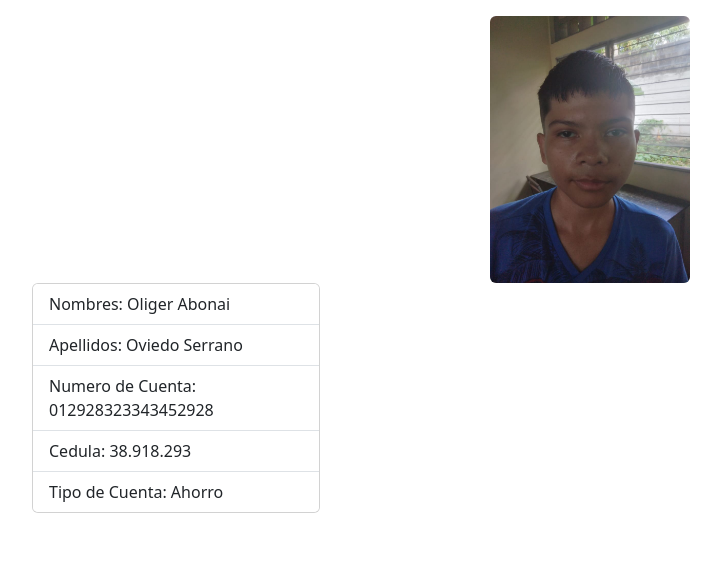
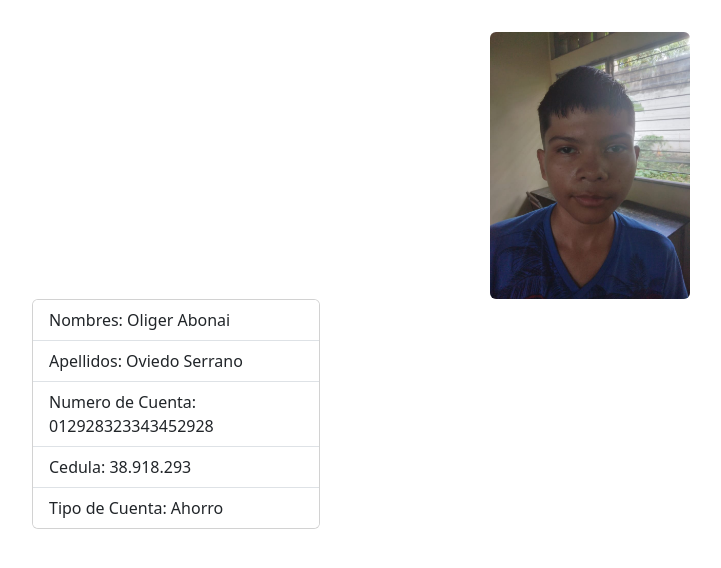
Before and after one commit to Daizke9911/BMF-Banco-Mercenario-de-Fritolandia, a plain HTML site: page perfil.html in a window 1280 px wide. Shown: the whole page, without its empty margins (50-771 px from the left). Drawn offline with nearby package versions, Linux system fonts and the light colour scheme.

Commit message:
Update perfil.html

```diff
--- a/perfil.html
+++ b/perfil.html
@@ -10,7 +10,7 @@
     <link rel="shortcut icon" type="imagen/x-icon" href="logoBMF.jpg">
 </head>
 <body>
-    <div class="container my-3 img_perfil">
+    <div class="container my-3 img_perfil bg-blank py-3">
         <img src="media\perfil.jpg" class="rounded mx-auto d-block" alt="...">
         <div class="card" style="width: 18rem;">
           <ul class="list-group list-group-flush">
```
